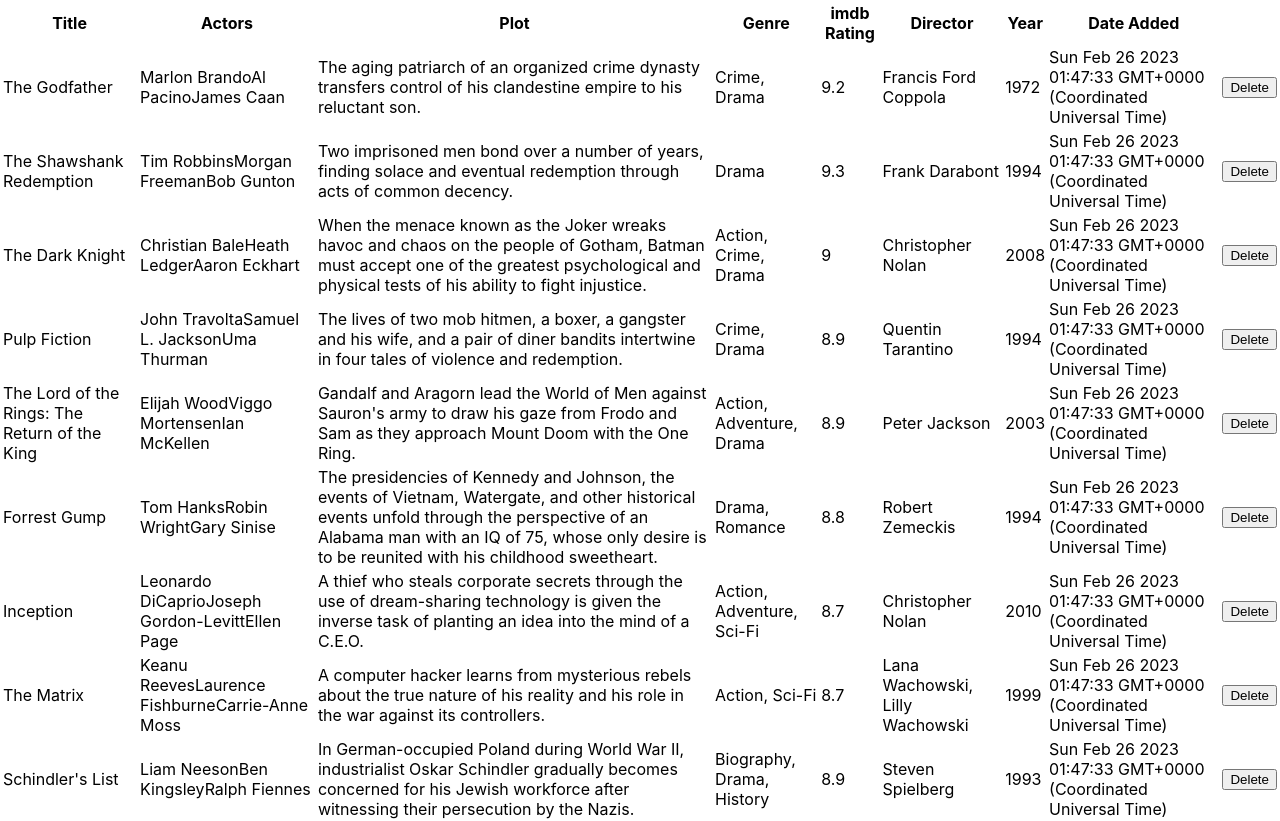
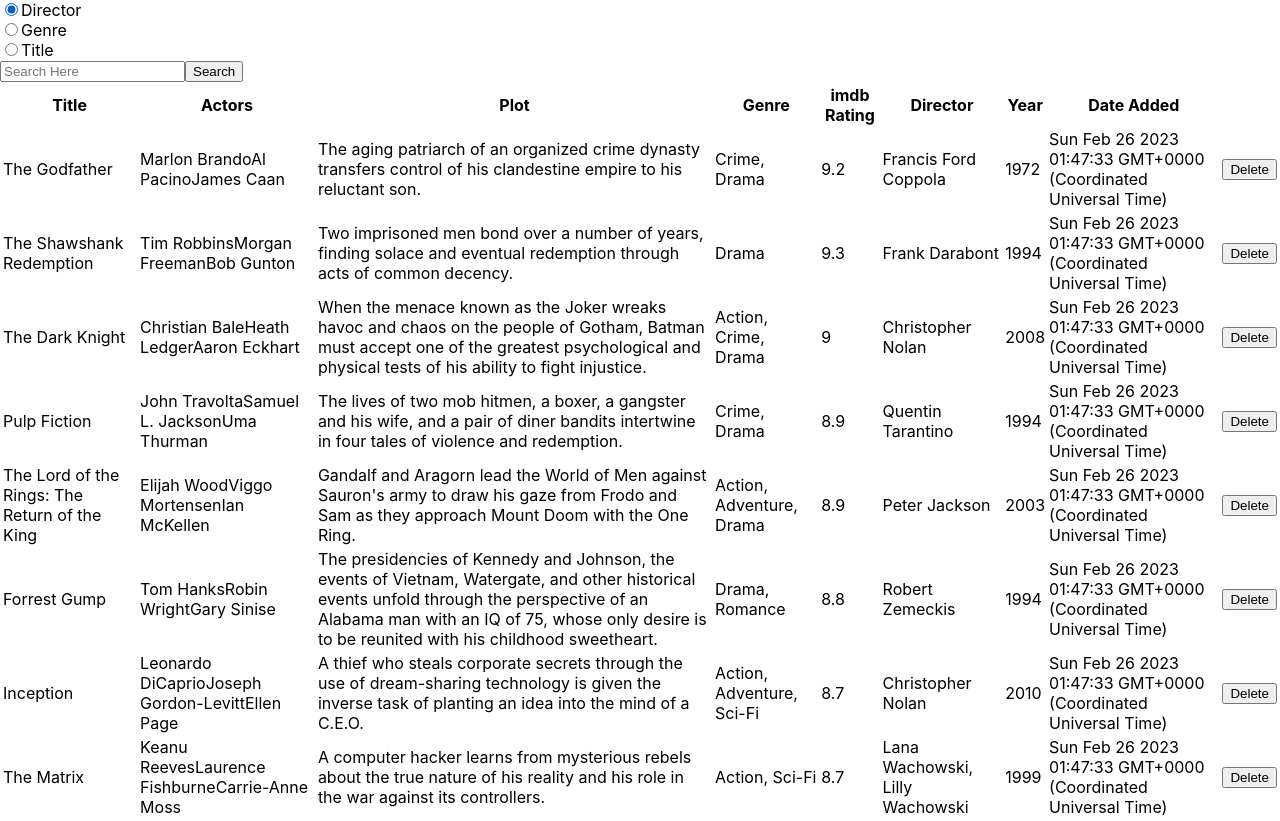
Before and after one commit to jwebs22/ReactIntroForm, a React (Create React App) app: page / in a window 1280 px wide. Shown: the top 821 px of the page. Built offline with nearby package versions, Linux system fonts and the light colour scheme.

Commit message:
added Search, but not yet functional

```diff
--- a/src/App.js
+++ b/src/App.js
@@ -2,6 +2,7 @@ import React, { Component } from 'react';
 
 import Table from './Table'
 import Form from './Form'
+import Search from './Search'
 
 let currentDate = new Date()
 
@@ -140,6 +141,7 @@ class App extends Component {
     //Pass in movies from state and removeMovie func so table can use it later on.
     return (
       <div className="container">
+        <Search />
         <Table
           movieData={this.state.movies}
           removeMovie={this.removeMovie}
--- a/src/Form.js
+++ b/src/Form.js
@@ -45,8 +45,10 @@ class Form extends Component {
         this.props.addMovie(this.state);
 
         //clear inputs by setting form to inital state
+
         //if this is first, the form fields do not clear (prevent default not working)
-        this.initalState.dateAdded = newDate;
+        //giving error "Uncaught TypeError: Cannot set properties of undefined (setting 'dateAdded')
+        this.initalState.dateAdded = new Date().toString();
         //if this is first, the time doesn't update, for the form will clear
         this.setState(this.initialState);
     }
--- /dev/null
+++ b/src/Search.js
@@ -0,0 +1,95 @@
+import React, { Component } from 'react';
+
+class Search extends Component {
+
+    constructor(props) {
+        super(props);
+        this.state = {
+            selectedOption: "Director"
+        };
+    }
+
+
+    handleOptionChange = changeEvent => {
+        this.setState({
+            selectedOption: changeEvent.target.value
+        });
+    };
+
+    handleFormSubmit = formSubmitEvent => {
+        formSubmitEvent.preventDefault();
+
+        console.log("You have submitted:", this.state.selectedOption);
+    };
+
+    render() {
+
+        return (
+
+            <div className="container">
+                <div className="row mt-5">
+                    <div className="col-sm-12">
+
+                        <form onSubmit={this.handleFormSubmit}>
+
+                            <div className="form-check">
+                                <label>
+                                    <input
+                                        type="radio"
+                                        name="react-tips"
+                                        value="Director"
+                                        checked={this.state.selectedOption === "Director"}
+                                        onChange={this.handleOptionChange}
+                                        className="form-check-input"
+                                    />
+                                    Director
+                                </label>
+                            </div>
+
+                            <div className="form-check">
+                                <label>
+                                    <input
+                                        type="radio"
+                                        name="react-tips"
+                                        value="Genre"
+                                        checked={this.state.selectedOption === "Genre"}
+                                        onChange={this.handleOptionChange}
+                                        className="form-check-input"
+                                    />
+                                    Genre
+                                </label>
+                            </div>
+
+                            <div className="form-check">
+                                <label>
+                                    <input
+                                        type="radio"
+                                        name="react-tips"
+                                        value="Title"
+                                        checked={this.state.selectedOption === "Title"}
+                                        onChange={this.handleOptionChange}
+                                        className="form-check-input"
+                                    />
+                                    Title
+                                </label>
+                            </div>
+
+                            <div className="form-group">
+                                <input type="text" placeholder="Search Here"></input>
+                                <button className="btn btn-primary mt-2" type="submit">
+                                    Search
+                                </button>
+                            </div>
+
+                        </form>
+
+                    </div>
+                </div>
+            </div>
+
+        );
+    }
+
+}
+
+export default Search
--- a/src/Table.js
+++ b/src/Table.js
@@ -29,6 +29,7 @@ const rows = props.data.map((row, index) => {
 return (
     <tr key={index}>
     <td>{row.title}</td>
+    {/* Using .join on actors, get a 'not a function' error on submit */}
     <td>{row.actors}</td>
     <td>{row.plot}</td>
     <td>{row.genre}</td>
```
